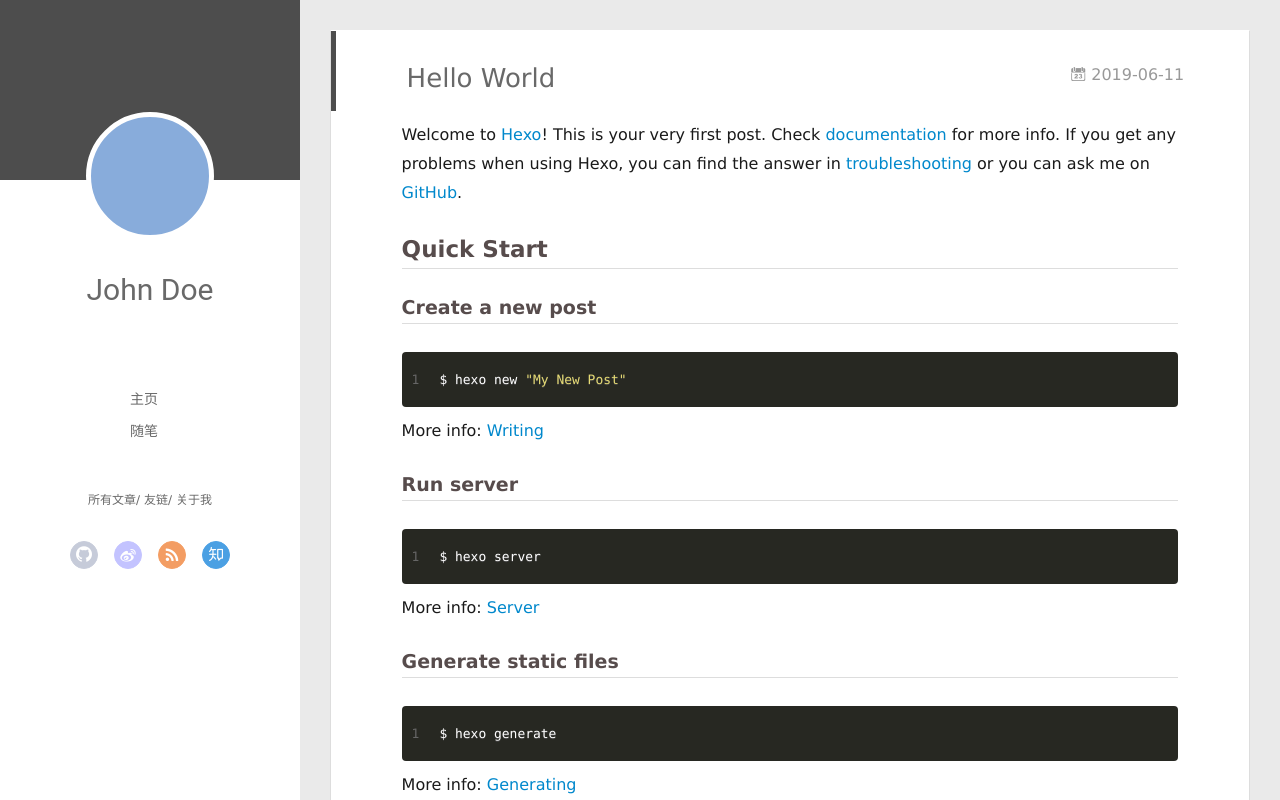
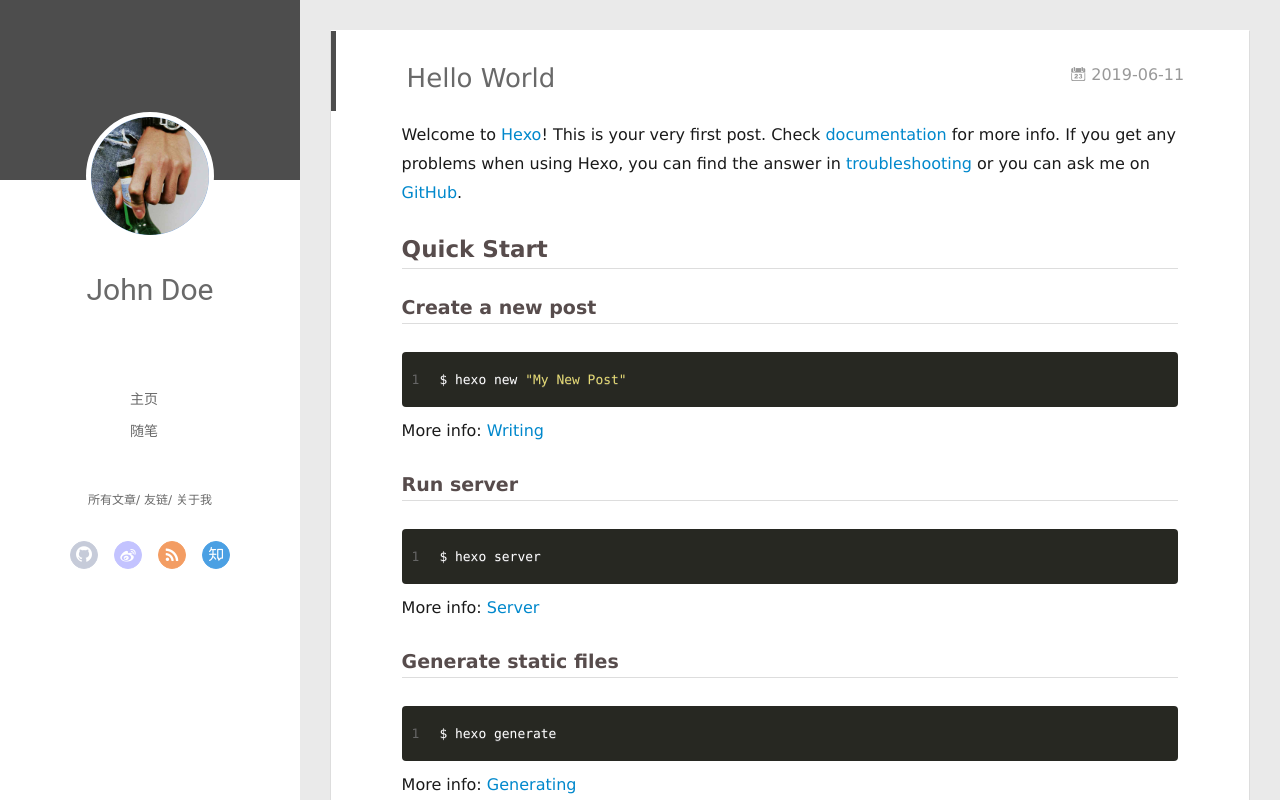
Before and after one commit to nullinput/nullinput.github.io, a plain HTML site: page 2019/06/11/hello-world/index.html in a window 1280 px wide. Drawn offline with Linux system fonts and the light colour scheme; no server answers.

Commit message:
Site updated: 2019-06-13 22:47:03

```diff
--- a/2019/06/11/hello-world/index.html
+++ b/2019/06/11/hello-world/index.html
@@ -47,7 +47,7 @@
 <div class="intrude-less">
 	<header id="header" class="inner">
 		<a href="/" class="profilepic">
-			<img src class="js-avatar">
+			<img src="/./icon/xiaotian.jpg" class="js-avatar">
 		</a>
 		<hgroup>
 		  <h1 class="header-author"><a href="/">John Doe</a></h1>
@@ -105,7 +105,7 @@
 	<div class="intrude-less">
 		<header id="header" class="inner">
 			<div class="profilepic">
-				<img src class="js-avatar">
+				<img src="/./icon/xiaotian.jpg" class="js-avatar">
 			</div>
 			<hgroup>
 			  <h1 class="header-author js-header-author">John Doe</h1>
```
Also changed, not shown: 2019/06/11/我的第一篇博客文章/index.html (+2 -2 lines), archives/2019/06/index.html (+2 -2 lines), archives/2019/index.html (+2 -2 lines), archives/index.html (+2 -2 lines), index.html (+2 -2 lines), icon/xiaotian.jpg (added).
